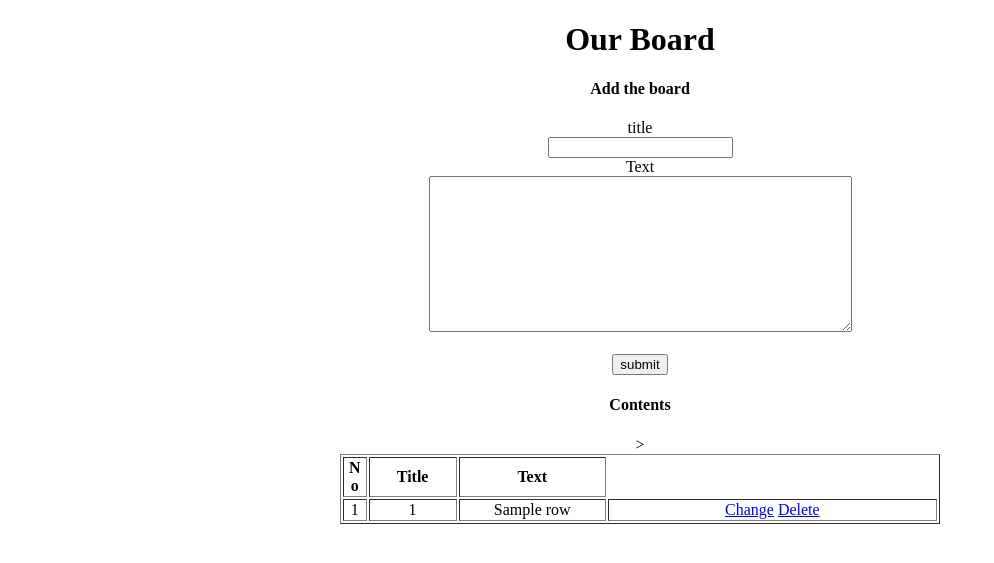
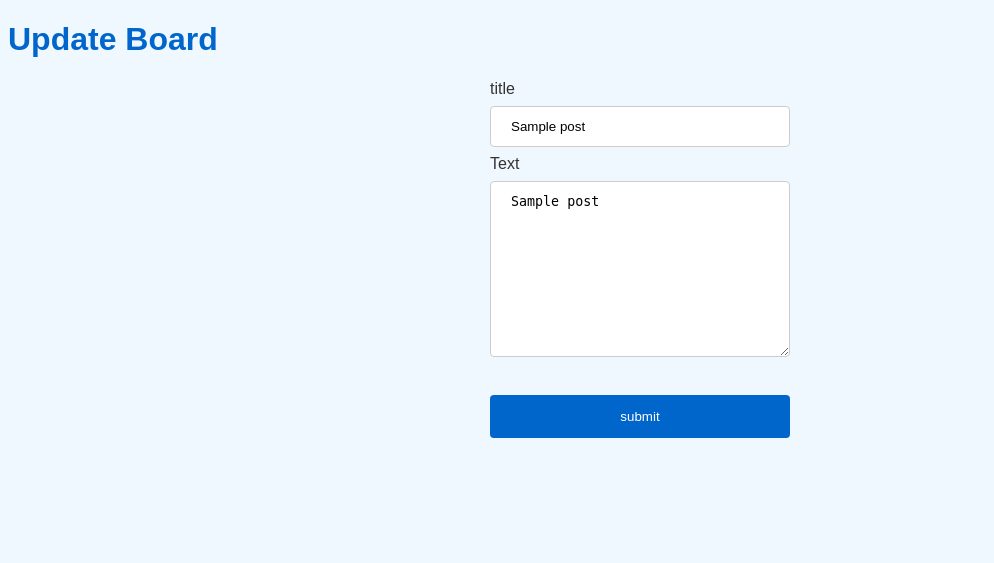
Before and after one commit to maejo-o/P4C8th, a Flask app: template Week 3/P4Cjisu/app/templates/update.html in a window 1280 px wide. Shown: the top 563 px of the page, without its empty margins (0-994 px from the left). Run offline with Flask 3, Linux system fonts and the light colour scheme; the template is opened without the code that fills it: most values are stand-ins (such as "Sample title", 1, 10 or a date in 2020); some libraries are stand-ins or nearby versions.

Commit message:
week 3 con

```diff
--- a/Week 3/P4Cjisu/app/App.py
+++ b/Week 3/P4Cjisu/app/App.py
@@ -25,28 +25,30 @@ def index():
 def add():
     if request.method == 'POST':
         title = request.form['title']
-        content = request.form['context']  # 'maintext' -> 'context'
+        content = request.form['context']
         cur = mysql.connection.cursor()
         cur.execute("INSERT INTO board (title, maintext) VALUES (%s, %s)", (title, content))
         mysql.connection.commit()
         cur.close()
         return redirect(url_for('index'))
 
-@app.route('/update/<int:no>', methods=['GET', 'POST'])  # 'uid' -> 'no'
+@app.route('/update/<int:no>', methods=['GET', 'POST'])
 def update(no):
     cur = mysql.connection.cursor()
     if request.method == 'POST':
         title = request.form['title']
-        content = request.form['context']  # 'maintext' -> 'context'
+        content = request.form['context']  # 'context' 필드명으로 수정
         cur.execute("UPDATE board SET title = %s, maintext = %s WHERE no = %s", (title, content, no))
         mysql.connection.commit()
+        cur.close()
         return redirect(url_for('index'))
     else:
         cur.execute("SELECT * FROM board WHERE no = %s", [no])
         post = cur.fetchone()
+        cur.close()
         return render_template('update.html', post=post)
 
-@app.route('/delete/<int:no>', methods=['POST'])  # 'uid' -> 'no'
+@app.route('/delete/<int:no>', methods=['POST'])
 def delete(no):
     cur = mysql.connection.cursor()
     cur.execute("DELETE FROM board WHERE no = %s", [no])
--- a/Week 3/P4Cjisu/app/static/css/style.css
+++ b/Week 3/P4Cjisu/app/static/css/style.css
@@ -0,0 +1,96 @@
+/* style.css */
+
+body {
+    background-color: #f0f8ff;
+    font-family: Arial, sans-serif;
+    color: #333;
+    text-align: left;
+}
+
+h1 {
+    color: #0066cc;
+}
+
+h4 {
+    color: #003366;
+}
+
+form {
+    margin: 20px auto;
+    width: 300px;
+}
+
+input[type="text"], textarea {
+    width: 100%;
+    padding: 12px 20px;
+    margin: 8px 0;
+    display: inline-block;
+    border: 1px solid #ccc;
+    border-radius: 4px;
+    box-sizing: border-box;
+}
+
+input[type="submit"] {
+    width: 100%;
+    background-color: #0066cc;
+    color: white;
+    padding: 14px 20px;
+    margin: 8px 0;
+    border: none;
+    border-radius: 4px;
+    cursor: pointer;
+}
+
+input[type="submit"]:hover {
+    background-color: #003366;
+}
+
+.table {
+    margin: 0 auto;
+}
+
+.table th, .table td {
+    padding: 15px;
+    text-align: left;
+}
+
+.table th {
+    background-color: #0066cc;
+    color: white;
+}
+
+.table tr:nth-child(even) {
+    background-color: #e6f2ff;
+}
+
+/* 기존 submit 버튼 스타일을 button 클래스로 적용 */
+.button {
+    display: inline-block;
+    width: auto; /* 자동 크기 조정 */
+    background-color: #0066cc;
+    color: white;
+    padding: 14px 20px;
+    margin: 8px 0;
+    border: none;
+    border-radius: 4px;
+    cursor: pointer;
+    text-align: center;
+    text-decoration: none; /* 링크의 밑줄 제거 */
+}
+
+.button:hover {
+    background-color: #003366;
+}
+
+/* Update 버튼을 위한 추가 클래스 */
+.update-button {
+    background-color: #0066cc; /* 버튼 색상 변경 (옵션) */
+}
+
+/* Delete 버튼의 스타일도 클래스를 통해 적용 */
+.delete-button {
+    background-color: #f44336; /* 버튼 색상 변경 (옵션) */
+}
+.delete-button:hover {
+    background-color: #d32f2f; /* Hover 색상 변경 (옵션) */
+}
--- a/Week 3/P4Cjisu/app/templates/update.html
+++ b/Week 3/P4Cjisu/app/templates/update.html
@@ -1,47 +1,18 @@
+<!-- update.html -->
+
 <!DOCTYPE html>
 <html lang="en">
 <head>
-        <meta charset="UTF-8">
-        <meta http-equiv="X-UA-Compatible" content="IE=edge">
-        <meta name="viewport" content="width=device-width, initial-scale=1.0">
-        <link rel="stylesheet" href=".. /BOARD/style.css">
-        <title>게시판</title>
-        <style type="text/css">
-            body { text-align: center;}
-        </style>
+    <link rel="stylesheet" href="{{ url_for('static', filename='css/style.css') }}"/>
 </head>
 <body>
-        <h1>Our Board</h1>
-        <h4>Add the board</h4>
-        <form action = "/add" method="POST">
+    <h1>Update Board</h1>
+    <form action="{{ url_for('update', no=post[0]) }}" method="POST">  <!-- 'uid' 대신 'no' 사용 -->
         title<br>
-            <input type = "text" name="title"/><br>
+        <input type="text" name="title" value="{{ post[1] }}"/><br>
         Text<br>
-            <textarea name="context" cols="50" rows="10"></textarea><br><br>
-            <input type = "submit" value = "submit"/><br>
+        <textarea name="context" cols="50" rows="10">{{ post[2] }}</textarea><br><br>  <!-- 'maintext' -> 'context' -->
+        <input type="submit" value="submit"/><br>
     </form>
-
-        <h4>Contents</h4>
-        <table
-            class = "table" border = "1"
-            width = 600 style = "word-break:break-all"
-            style = "table-layout: fixed" align="center">
-
-        <thread>
-            <th width="4%">No</th>
-            <th width="15%">Title</th>
-            <th width="25%">Text</th>
-        </thread>
-        {% for row in board %}
-        <tr>
-            <td>{{ loop.index }}</td>>
-            <td>{{ row[0] }}</td>
-            <td>{{ row[1] }}</td>
-            <td><a href = "{{url_for('update', uid = loop.index)}}">Change</a>
-                <a href = "{{url_for('update', uid = loop.index)}}">Delete</a>
-            </td>
-        </tr>
-        {% endfor %}
-        </table>
 </body>
 </html>
```
Also changed, not shown: Week 3/P4Cjisu/app/__init__.py (deleted, +0 -17 lines), Week 3/P4Cjisu/app/templates/board.html (+22 -17 lines), Week 3/P4Cjisu/app/templates/index.html (deleted, +0 -8 lines), Week 3/P4Cjisu/app/templates/search.html (deleted, +0 -39 lines). Lines whose indentation alone changed are shown as unchanged.
